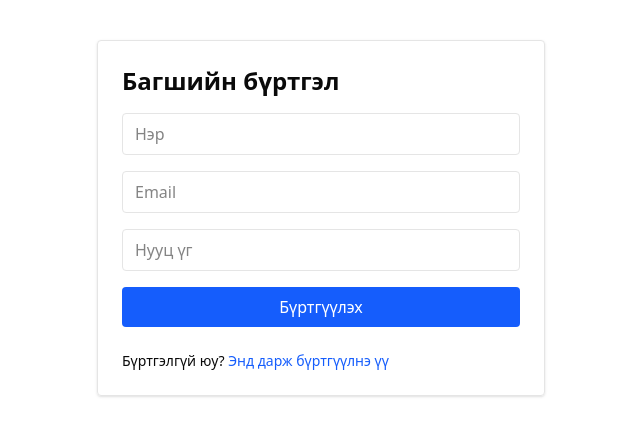
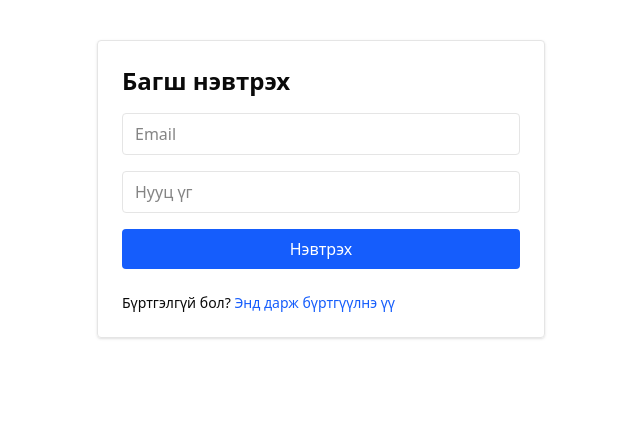
Before and after one commit to 2k1-Pinequest/Quest, a Next.js app in the folder client/: page /teacherRoom in a window 1280 px wide. Shown: the top 436 px of the page, without its empty margins (319-959 px from the left). Built offline with nearby package versions, Linux system fonts and the light colour scheme.

Commit message:
signup signin holbolt

```diff
--- a/client/src/app/teacherRoom/page.tsx
+++ b/client/src/app/teacherRoom/page.tsx
@@ -11,7 +11,7 @@ import { TeacherClassRooms } from "@/components/teacher/teacherDashboard";
 
 export default function Home() {
   const router = useRouter();
-  const [step, setStep] = useState<"signup" | "login" | "createRoom" | "dashboard">("signup");
+  const [step, setStep] = useState<"login" | "signup" | "createRoom" | "dashboard">("login");
   const [teacherId, setTeacherId] = useState<number | null>(null);
 
   // Signup амжилттай
--- a/client/src/components/auth/sign-in.tsx
+++ b/client/src/components/auth/sign-in.tsx
@@ -46,7 +46,7 @@ const TeacherLogin: React.FC<TeacherLoginProps> = ({ onSuccess }) => {
           {isSubmitting ? "Нэвтрэж байна..." : "Нэвтрэх"}
         </button>
         <p className="text-sm mt-2">
-          Бүртгэлгүй юу?{" "}
+          Бүртгэлгүй бол?{" "}
           <a href="/teacherRoom/sign-up" className="text-blue-600">Энд дарж бүртгүүлнэ үү</a>
         </p>
       </form>
--- a/client/src/components/auth/sign-up.tsx
+++ b/client/src/components/auth/sign-up.tsx
@@ -55,8 +55,8 @@ const TeacherSignup: React.FC<TeacherSignupProps> = ({ onSuccess }) => {
           {isSubmitting ? "Бүртгэж байна..." : "Бүртгүүлэх"}
         </button>
          <p className="text-sm mt-2">
-          Бүртгэлгүй юу?{" "}
-          <a href="/teacherRoom/sign-in" className="text-blue-600">Энд дарж бүртгүүлнэ үү</a>
+          Бүртгэлтэй бол{" "}
+          <a href="/teacherRoom/sign-in" className="text-blue-600">Энд дарж нэвтэрнэ үү</a>
         </p>
       </form>
     </div>
```
